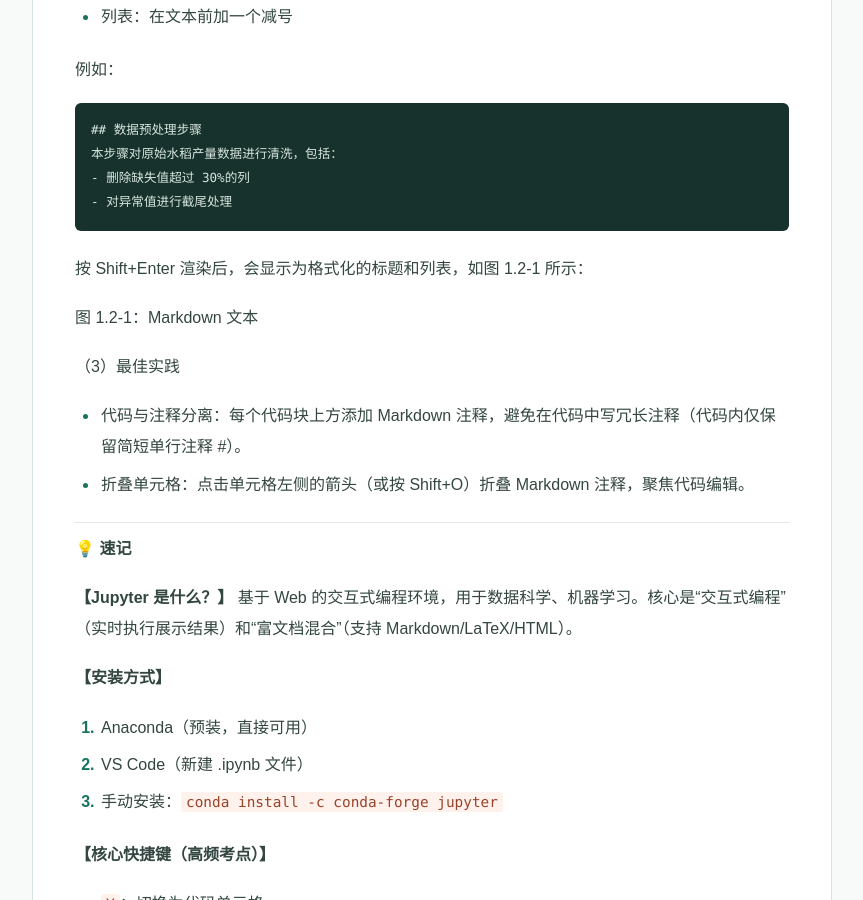
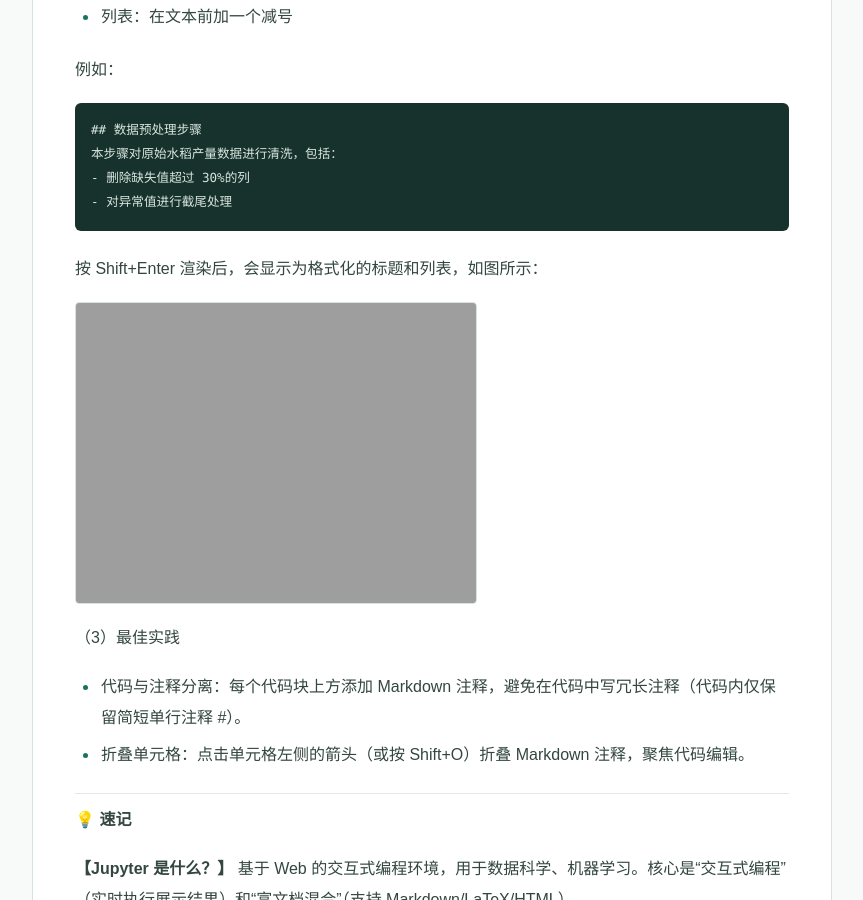
Before and after one commit to XiaoHeiXian/xiaoheixian.github.io, a Jekyll site: the page built from posts/2026-09-29-jupyter-notebook.md, in a window 1280 px wide and 900 px high, scrolled down 1450 px. Shown: the whole window, without its empty margins (208-1071 px from the left). Built offline with Jekyll 4.4.1, drawn with Linux system fonts in a browser that asks for light colours.

Commit message:
docs: update Jupyter Notebook 交互式编程环境

```diff
--- a/posts/2026-09-29-jupyter-notebook.md
+++ b/posts/2026-09-29-jupyter-notebook.md
@@ -56,9 +56,9 @@ Jupyter Notebook 是一个基于 Web 的交互式编程环境，广泛应用于
     - 删除缺失值超过 30%的列
     - 对异常值进行截尾处理
 
-按 Shift+Enter 渲染后，会显示为格式化的标题和列表，如图 1.2-1 所示：
+按 Shift+Enter 渲染后，会显示为格式化的标题和列表，如图所示：
 
-图 1.2-1：Markdown 文本
+![Markdown](https://xiaoheixian.github.io/posts/assets/20260930183814_263_65.png)
 
 （3）最佳实践
 
```
